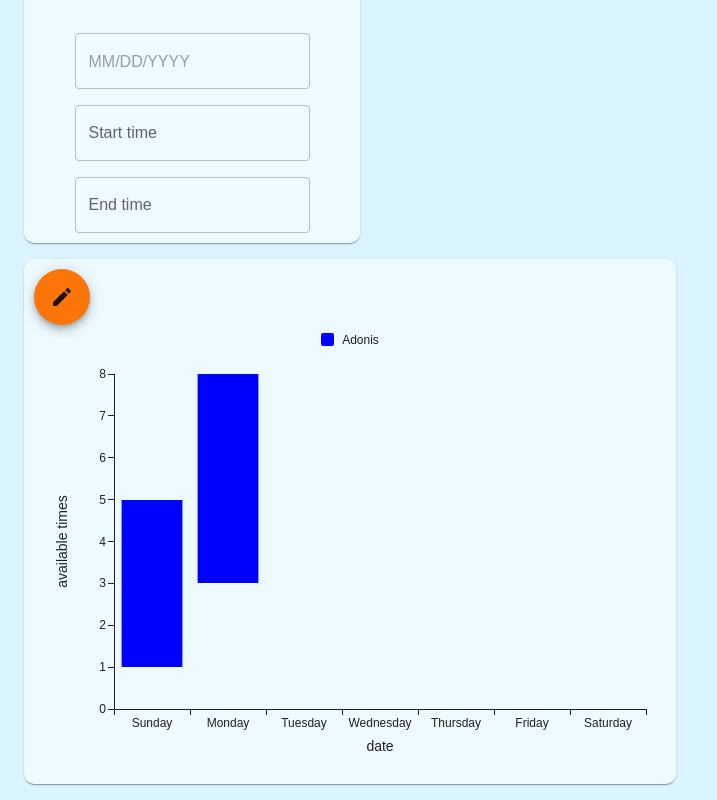
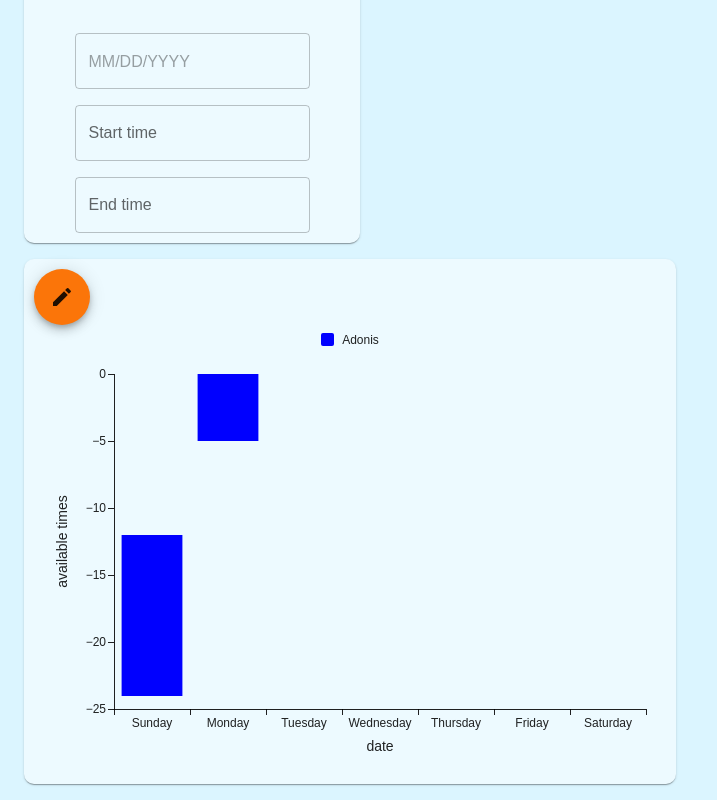
Before and after one commit to 4L00P/game-knight-legacy, a React app: page /gamenights in a window 1280 px wide. Shown: the part 231-1031 px from the top of the page, without its empty margins (0-717 px from the left). Built offline with nearby package versions, Linux system fonts and the light colour scheme; no server answers; a web font is replaced by a local one.

Commit message:
Displaying 0 to -24 as y axis right now

```diff
--- a/src/client/components/group-schedule-components/AvailabilityChart.jsx
+++ b/src/client/components/group-schedule-components/AvailabilityChart.jsx
@@ -32,11 +32,12 @@ const xLabels = [
 //   '12:00am',
 // ];
 
-const yLabels = [0, 1, 2, 3, 4, 5, 6, 7, 8, 9, 10, 11, 12];
+// const yLabels = [0, 1, 2, 3, 4, 5, 6, 7, 8, 9, 10, 11, 12];
 
 const sampleDataset = [
-  { category: 'Adonis', start: 1, end: 5, duration: 4 },
-  { category: 'Adonis', start: 3, end: 8, duration: 5 },
+  { category: 'Adonis', start: -12, end: -24, duration: -12 },
+  { category: 'Adonis', start: 0, end: -5, duration: -5 },
+  // { category: 'Adonis', start: 10, end: 12, duration: 2 },
 ];
 
 export default function AvailabilityChart() {
@@ -49,9 +50,10 @@ export default function AvailabilityChart() {
         { dataKey: 'start', stack: 'rangeStack', color: 'transparent' }, // transparent start segment
         { dataKey: 'duration', stack: 'rangeStack', color: 'blue', label: 'Adonis', id: 'AdonisId' }, // visible duration segment
       ]}
+      // layout="horizontal" // this makes the page crash lol
       // date is the label, data is the ticks on the bottom
       xAxis={[{ label: 'date', data: xLabels }]}
-      yAxis={[{ label: 'available times', data: yLabels, width: 60 }]}
+      yAxis={[{ label: 'available times', width: 60 }]}
     />
   );
 }
```
